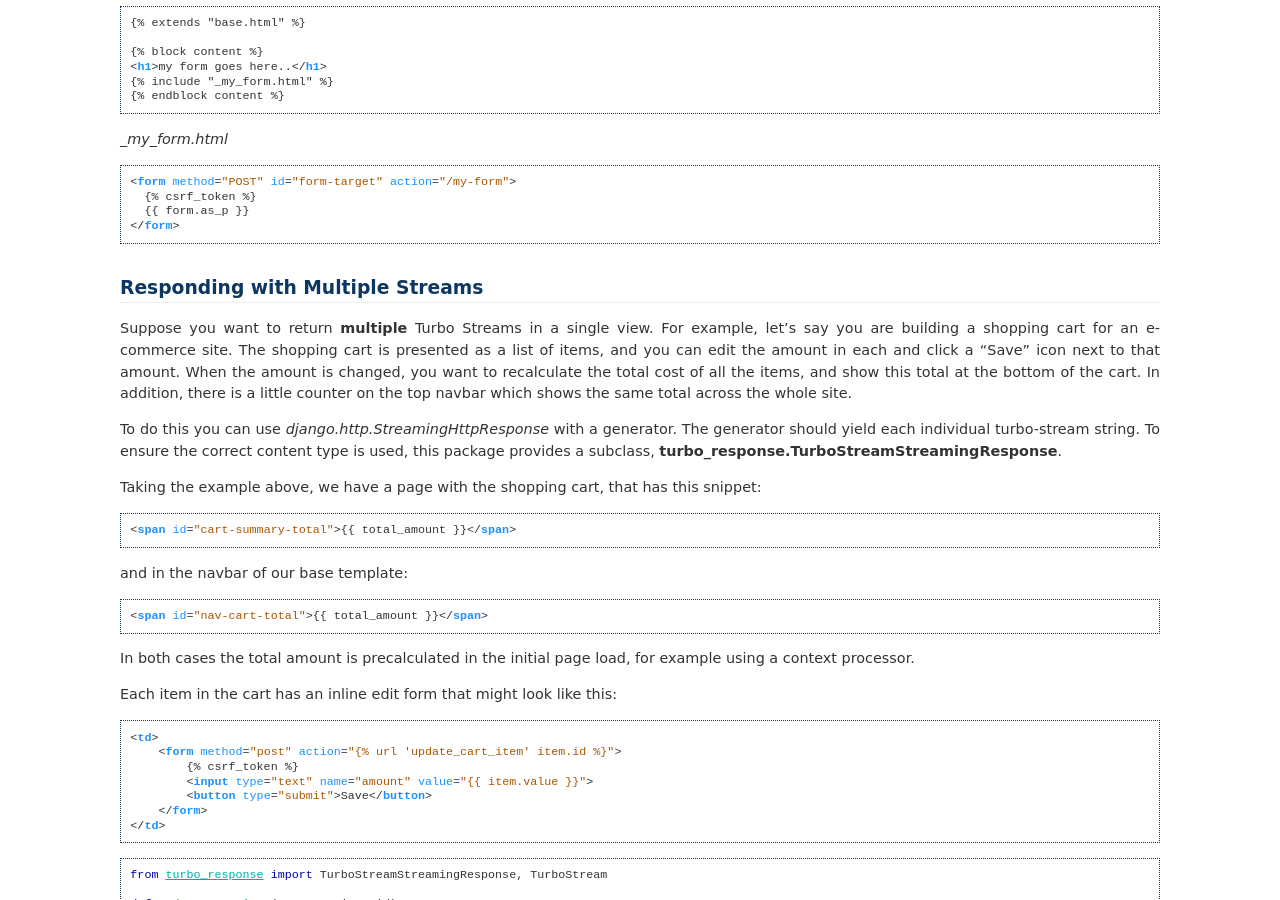
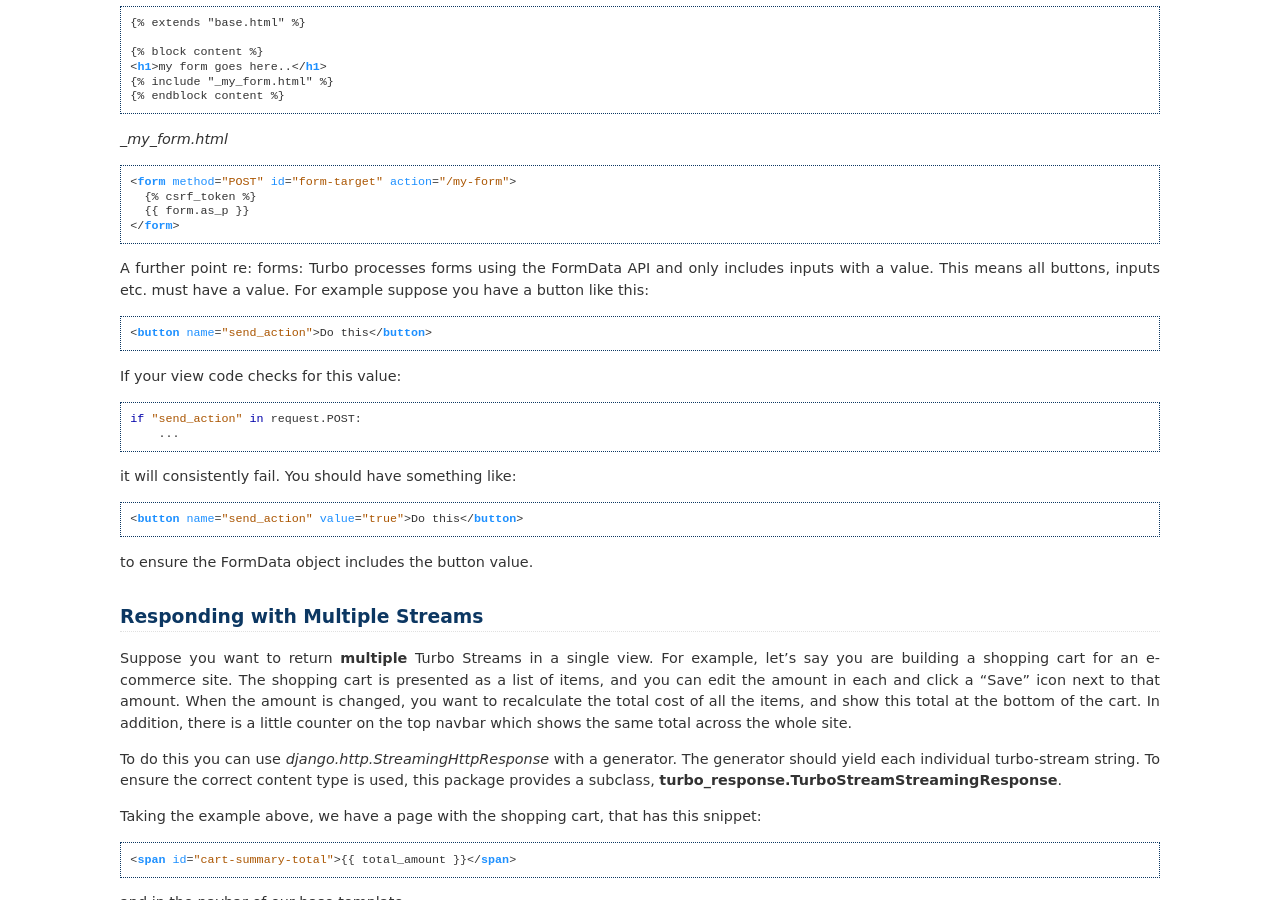
Before and after one commit to rails-inspire-django/django-turbo-helper, a Sphinx documentation site: the page built from doc/source/main.rst, in a window 1280 px wide and 900 px high, scrolled down 4199 px. Built offline with Sphinx 7.4.7, drawn with Linux system fonts in a browser that asks for light colours; some of the changed text lies outside the part shown.

Commit message:
Update docs

```diff
--- a/doc/source/main.rst
+++ b/doc/source/main.rst
@@ -283,6 +283,26 @@ And your templates would look like this:
     {{ form.as_p }}
   </form>
 
+A further point re: forms: Turbo processes forms using the FormData API and only includes inputs with a value. This means all buttons, inputs etc. must have a value. For example suppose you have a button like this:
+
+.. code-block:: html
+
+  <button name="send_action">Do this</button>
+
+If your view code checks for this value:
+
+.. code-block:: python
+
+  if "send_action" in request.POST:
+      ...
+
+it will consistently fail. You should have something like:
+
+.. code-block:: html
+
+  <button name="send_action" value="true">Do this</button>
+
+to ensure the FormData object includes the button value.
 
 ================================
 Responding with Multiple Streams
```
Also changed, not shown: other parts of doc/source/main.rst (+1 -1 lines).
